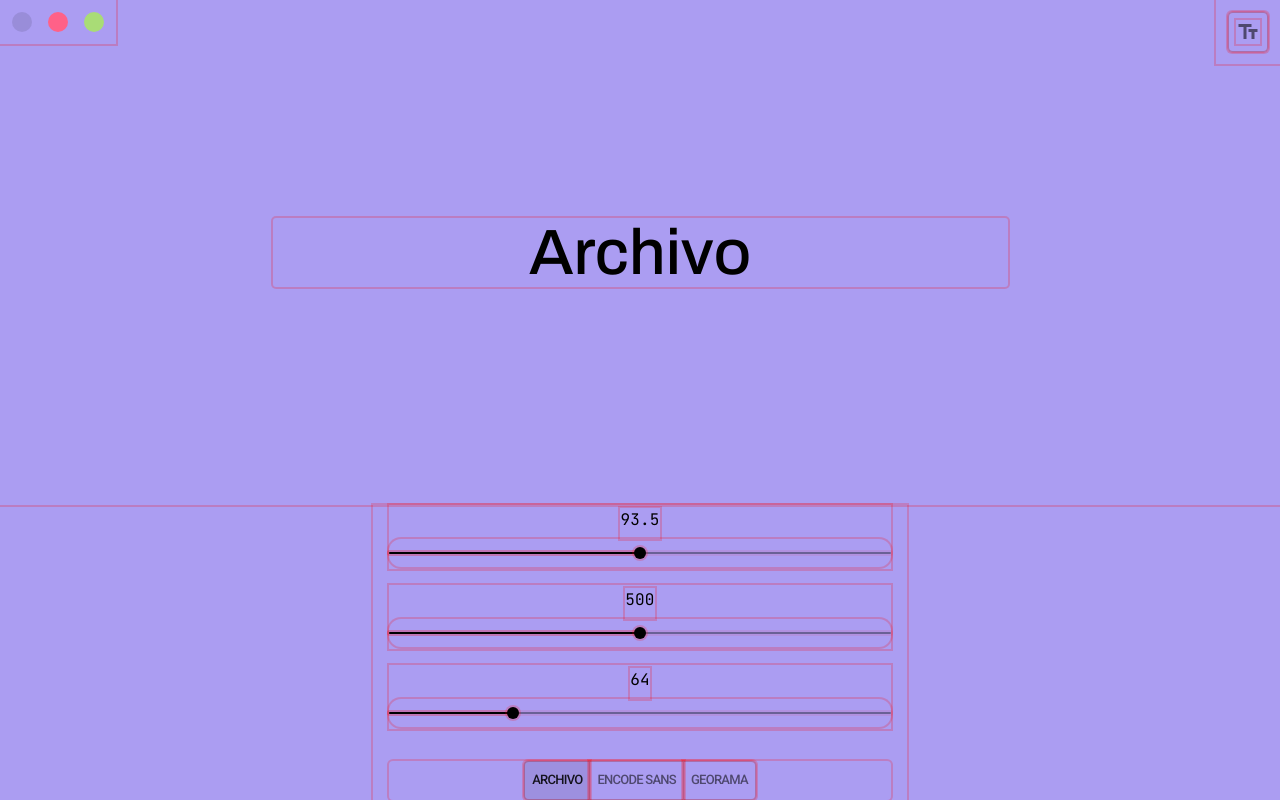
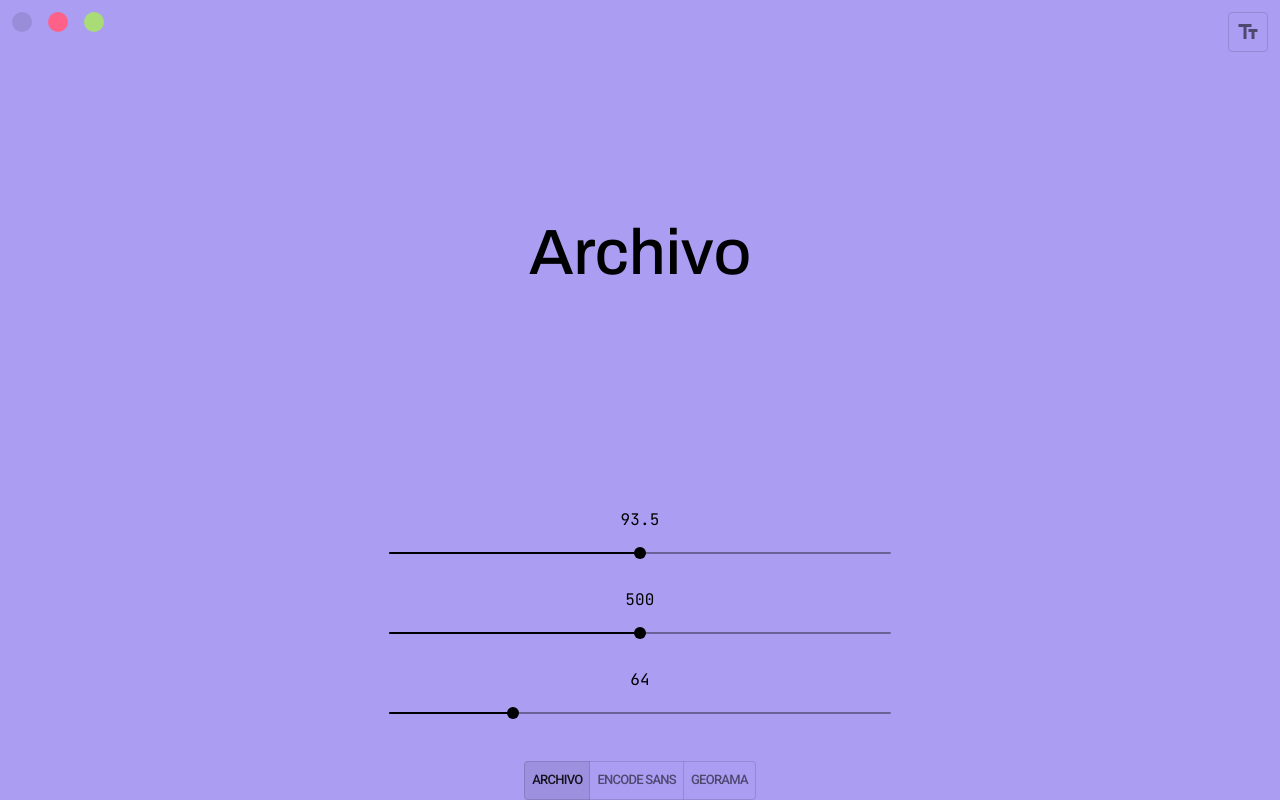
Before and after one commit to vinsjo/variable-font-demo, a React (Vite) app: page / in a window 1280 px wide. Built offline with nearby package versions, Linux system fonts and the light colour scheme; a web font is replaced by a local one; what x-is-type would draw is missing.

Commit message:
removed box-shadow on everything

```diff
--- a/src/App.css
+++ b/src/App.css
@@ -1,10 +1,6 @@
 #root {
     width: 100%;
     height: 100%;
-}
-
-* {
-    box-shadow: 0 0 0 2px rgba(255, 0, 0, 0.2);
 }
 
 .app {
```
